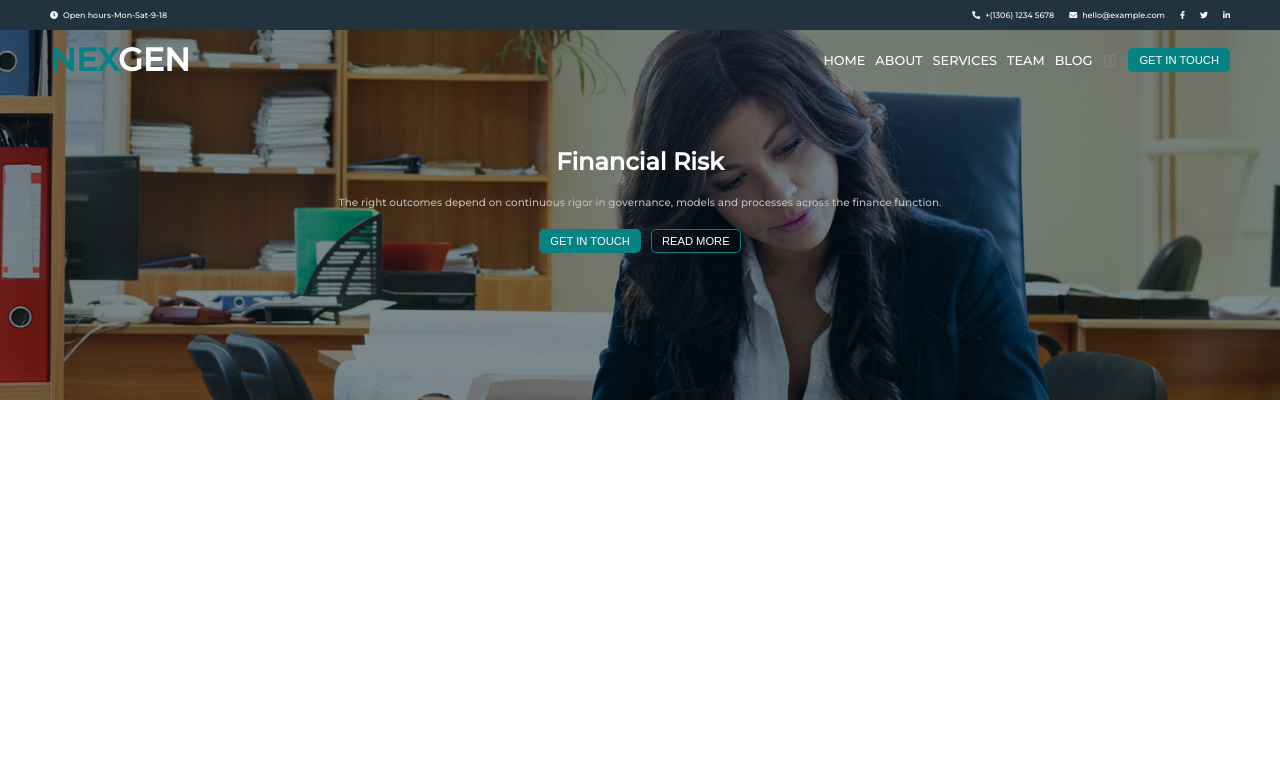
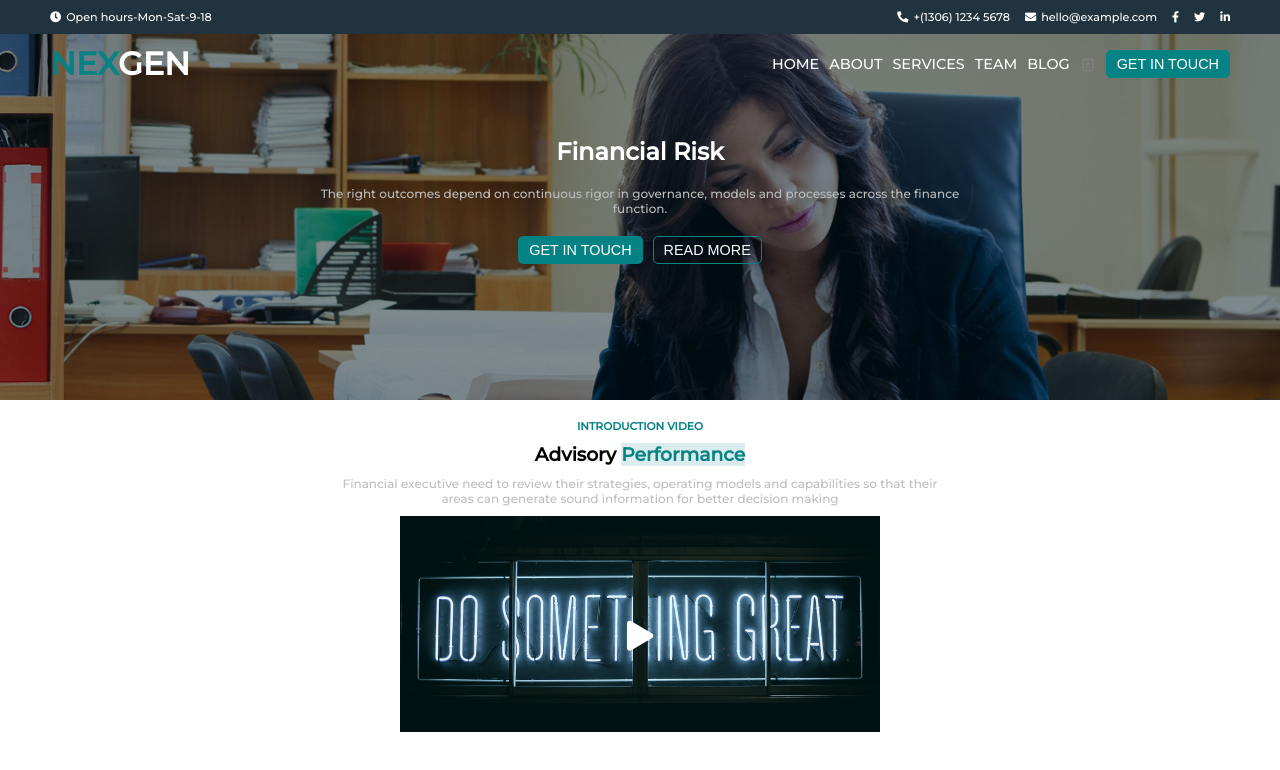
Before and after one commit to Valentina-Fr/proj-html-vuejs, a Vue app: page / in a window 1280 px wide. Shown: the top 770 px of the page. Built offline with nearby package versions, Linux system fonts and the light colour scheme.

Commit message:
Advisory section

```diff
--- a/src/App.vue
+++ b/src/App.vue
@@ -2,18 +2,23 @@
   <div id="app">
     <Header :links="menuLinks"/>
     <Jumbo />
+    <main>
+      <Advisory />
+    </main>
   </div>
 </template>
 
 <script>
 import Header from './components/Header.vue'
 import Jumbo from './components/Jumbo.vue'
+import Advisory from './components/Advisory.vue'
 
 export default {
   name: 'App',
   components: {
     Header,
     Jumbo,
+    Advisory
   },
   data(){
     return {
--- /dev/null
+++ b/src/components/Advisory.vue
@@ -0,0 +1,49 @@
+<template>
+  <section class="container-sm text-center">
+    <h6 class="brand-color">INTRODUCTION VIDEO</h6>
+    <h3>Advisory <span class="brand-bg brand-color">Performance</span></h3>
+    <p class="font-grey">Financial executive need to review their strategies, operating models and capabilities so that their areas can generate sound information for better decision making</p>
+    <div class="video">
+        <img src="@/assets/images/video-1.jpg" alt="video">
+        <i class="fas fa-play"></i>
+    </div>
+  </section>
+</template>
+
+<script>
+export default {
+name: 'Advisory'
+}
+</script>
+
+<style scoped lang="scss">
+h6 {
+    margin-top: 20px;
+}
+
+h3 {
+    margin: 10px 0;
+}
+
+p {
+    margin: 10px 0;
+}
+
+img {
+    width: 80%;
+    margin-bottom: 20px;
+}
+
+.video {
+    position: relative;
+}
+
+.fa-play {
+    position: absolute;
+    top: 50%;
+    left: 50%;
+    transform: translate(-50%, -50%);
+    color: white;
+    font-size: 30px;
+}
+</style>
--- a/src/components/Button.vue
+++ b/src/components/Button.vue
@@ -15,7 +15,7 @@ props: ['text']
         border-radius: 5px;
         padding: 5px 10px;
         text-transform: uppercase;
-        font-size: 0.7rem;
+        font-size: 0.9rem;
         border-width: 1px;
         border-style: solid;
     }
--- a/src/components/Header.vue
+++ b/src/components/Header.vue
@@ -39,7 +39,7 @@ props: ['links'],
 
 <style scoped lang="scss">
   header {
-    position: fixed;
+    position: absolute;
     top: 0;
     left: 0;
     width: 100%;
@@ -47,7 +47,7 @@ props: ['links'],
   }
   #upper-header {
     background-color: #21333e;
-    font-size: 0.5rem;
+    font-size: 0.7rem;
     font-style: normal;
     display: flex;
     justify-content: space-between;
@@ -62,7 +62,7 @@ props: ['links'],
   ul {
     display: flex;
       li a{
-        font-size: 0.8rem;
+        font-size: 0.9rem;
         padding-right: 10px;
         text-transform: uppercase;
       }
--- a/src/components/Jumbo.vue
+++ b/src/components/Jumbo.vue
@@ -33,12 +33,11 @@ components: {
       max-width: 50%;
     }
   }
-  p {
-    font-size: 0.65rem;
-    padding: 20px 0;
-  }
   .btn-brand, .btn-border {
     margin: 0 5px;
   }
+  p {
+     padding: 20px 0;
 
+  }
 </style>
--- a/src/scss/_generics.scss
+++ b/src/scss/_generics.scss
@@ -8,6 +8,9 @@ body {
     font-family: 'Montserrat', sans-serif;
 }
 
+img {
+    max-width: 100%;
+}
 
 ul {
     list-style-type: none;
@@ -17,3 +20,7 @@ a {
     text-decoration: none;
     color: #fff;
 }
+
+p {
+    font-size: 0.75rem;
+}
--- a/src/scss/_utilities.scss
+++ b/src/scss/_utilities.scss
@@ -1,5 +1,10 @@
 .container {
     max-width: 1100px;
+    margin: 0 auto;
+}
+
+.container-sm {
+    max-width: 600px;
     margin: 0 auto;
 }
 
@@ -9,6 +14,10 @@
 
 .brand-color {
     color: $brand-primary;
+}
+
+.brand-bg {
+    background-color: $brand-secondary;
 }
 
 .btn-brand {
--- a/src/scss/_vars.scss
+++ b/src/scss/_vars.scss
@@ -1 +1,2 @@
 $brand-primary: #058283;
+$brand-secondary: #daeced;
```
Also changed, not shown: 8 other files (tests, documents, lock files or other folders).
